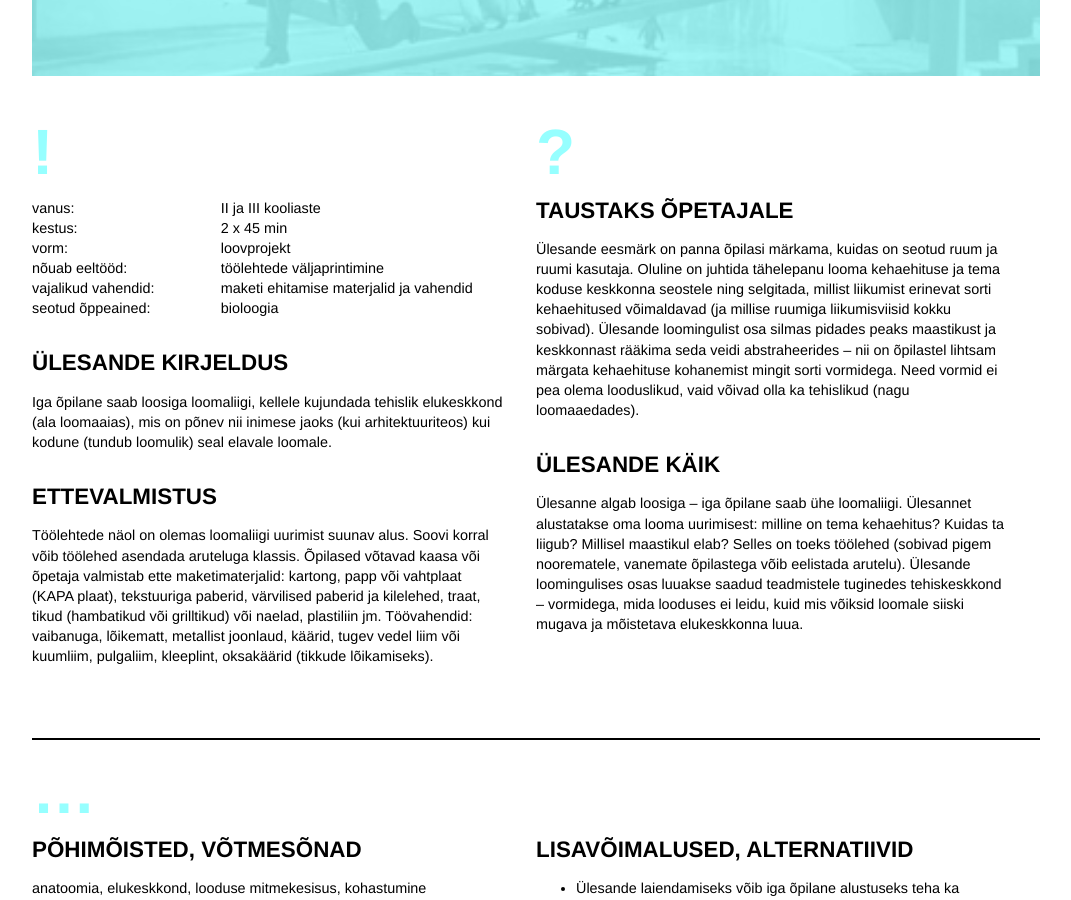
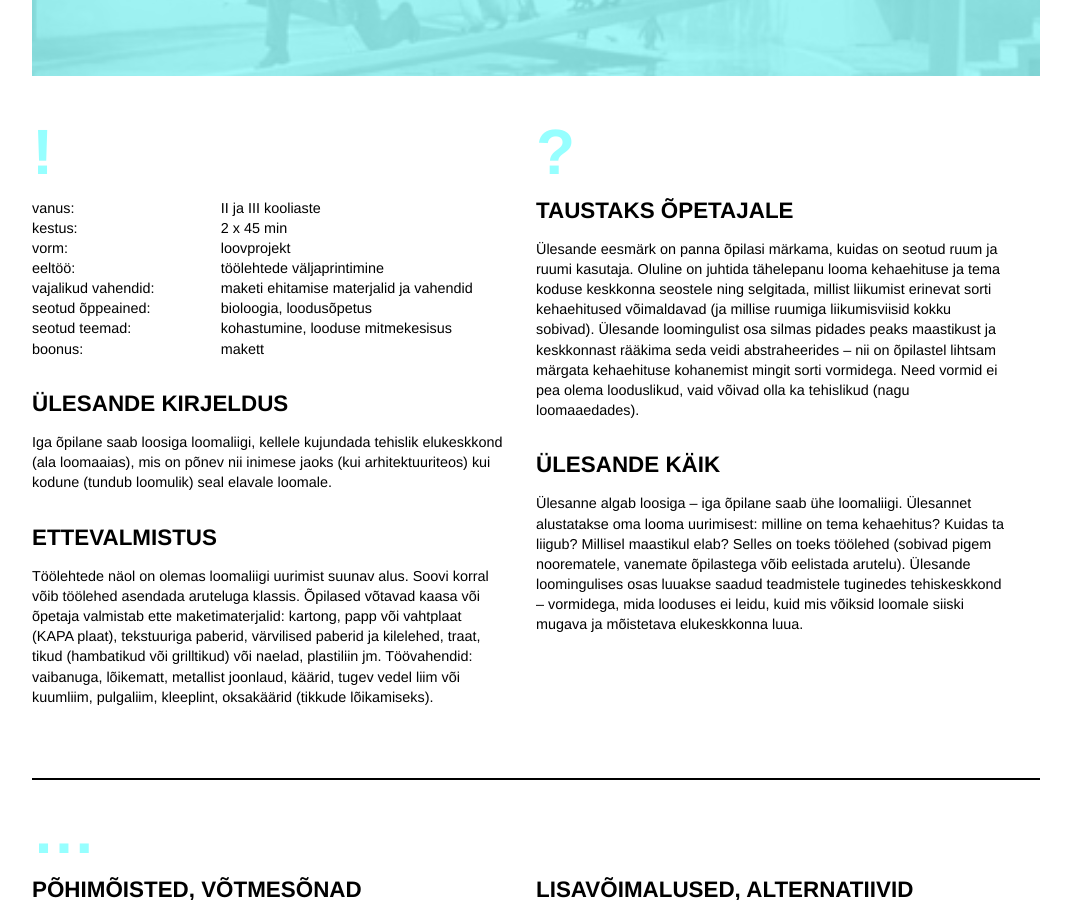
Before and after one commit to ruumiharidus/ruumiharidus.github.io, a Jekyll site: the page built from _posts/2015-11-25-loomaaed.md, in a window 1280 px wide and 900 px high, scrolled down 718 px. Shown: the whole window, without its empty margins (104-1175 px from the left). Built offline with Jekyll 4.4.1, drawn with Linux system fonts in a browser that asks for light colours; nearby versions of some CDN libraries.

Commit message:
Updated 2015-11-25-loomaaed.md

```diff
--- a/_posts/2015-11-25-loomaaed.md
+++ b/_posts/2015-11-25-loomaaed.md
@@ -14,9 +14,11 @@ published: true
 vanus: 				| II ja III kooliaste
 kestus: 			| 2 x 45 min
 vorm: 				| loovprojekt
-nõuab eeltööd:		| töölehtede väljaprintimine
+eeltöö:				| töölehtede väljaprintimine
 vajalikud vahendid:	| maketi ehitamise materjalid ja vahendid
-seotud õppeained:	| bioloogia
+seotud õppeained:	| bioloogia, loodusõpetus
+seotud teemad:		| kohastumine, looduse mitmekesisus
+boonus:				| makett
 
 #### Ülesande kirjeldus
 Iga õpilane saab loosiga loomaliigi, kellele kujundada tehislik elukeskkond (ala loomaaias), mis on põnev nii inimese jaoks (kui arhitektuuriteos) kui kodune (tundub loomulik) seal elavale loomale.
```
